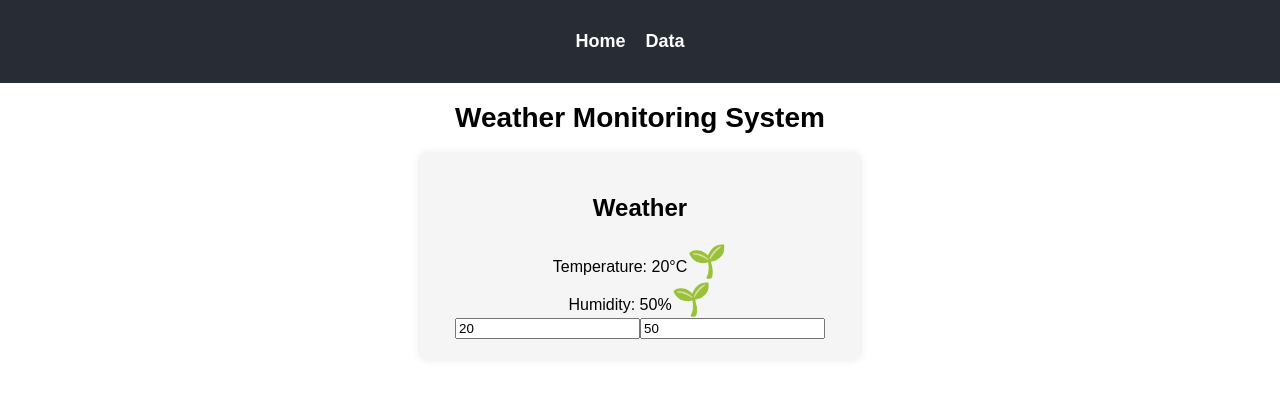
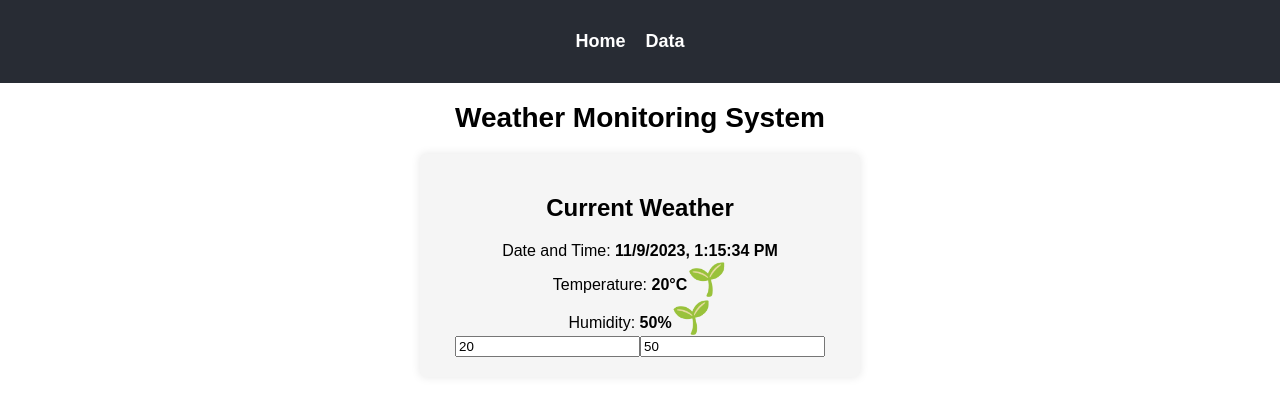
Before and after one commit to Nmazza1/weathermontioringsystem, a React (Create React App) app: page / in a window 1280 px wide. Shown: the top 396 px of the page. Built offline with nearby package versions, Linux system fonts and the light colour scheme; no server answers.

Commit message:
Add current time
currrent time

```diff
--- a/src/App.js
+++ b/src/App.js
@@ -10,6 +10,8 @@ function App() {
 
   const [temperature, setTemperature] = useState(20);
   const [humidity, setHumidity] = useState(50);
+  const [currentDateTime, setCurrentDateTime] = useState(new Date());
+
 
   const handleTemperatureChange = (event) => {
     const newTemperature = parseInt(event.target.value);
@@ -44,6 +46,15 @@ function App() {
     loadDataFromTable();
   },[])
 
+  useEffect(() => {
+ const timer = setInterval(() => {
+   setCurrentDateTime(new Date());
+ }, 1000);
+
+ return () => clearInterval(timer);
+}, []);
+
+
   let temperatureEmoji, humidityEmoji;
 
   if (temperature > 24) {
@@ -77,16 +88,17 @@ function App() {
 
       <h1>Weather Monitoring System</h1>
       <div className="container">
-        <h2>Weather</h2>
+        <h2>Current Weather</h2>
+        <div>Date and Time: <b>{currentDateTime.toLocaleString()}</b></div>
         <div className="weather-info">
           <div className="weather-entry">
-            <span>Temperature: {temperature}°C</span>
+            <span>Temperature: <b>{temperature}°C</b></span>
             <span style={emojiStyle} role="img" aria-label="Emoji">
               {temperatureEmoji}
             </span>
           </div>
           <div className="weather-entry">
-            <span>Humidity: {humidity}%</span>
+            <span>Humidity: <b>{humidity}%</b></span>
             <span style={emojiStyle} role="img" aria-label="Emoji">
               {humidityEmoji}
             </span>
```
